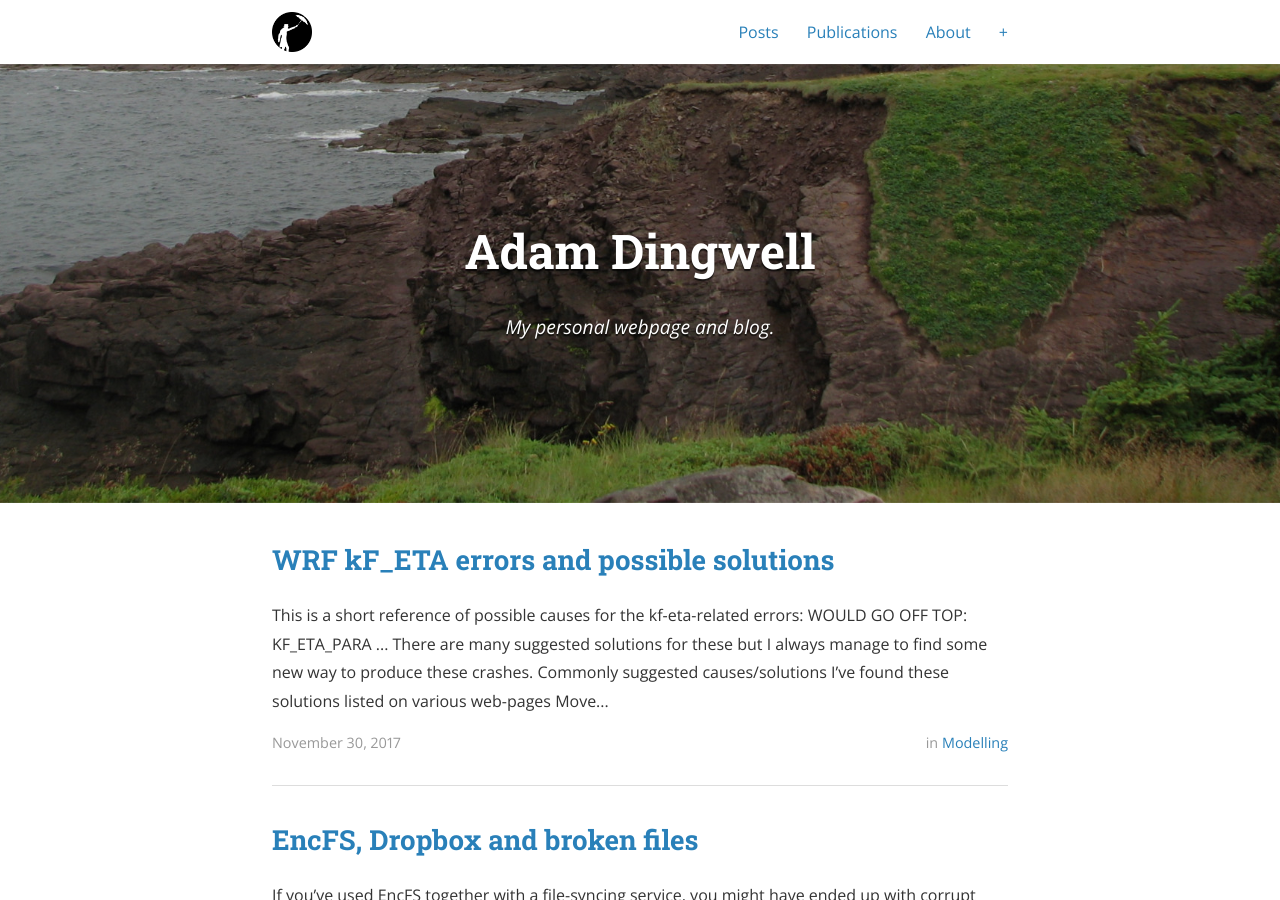
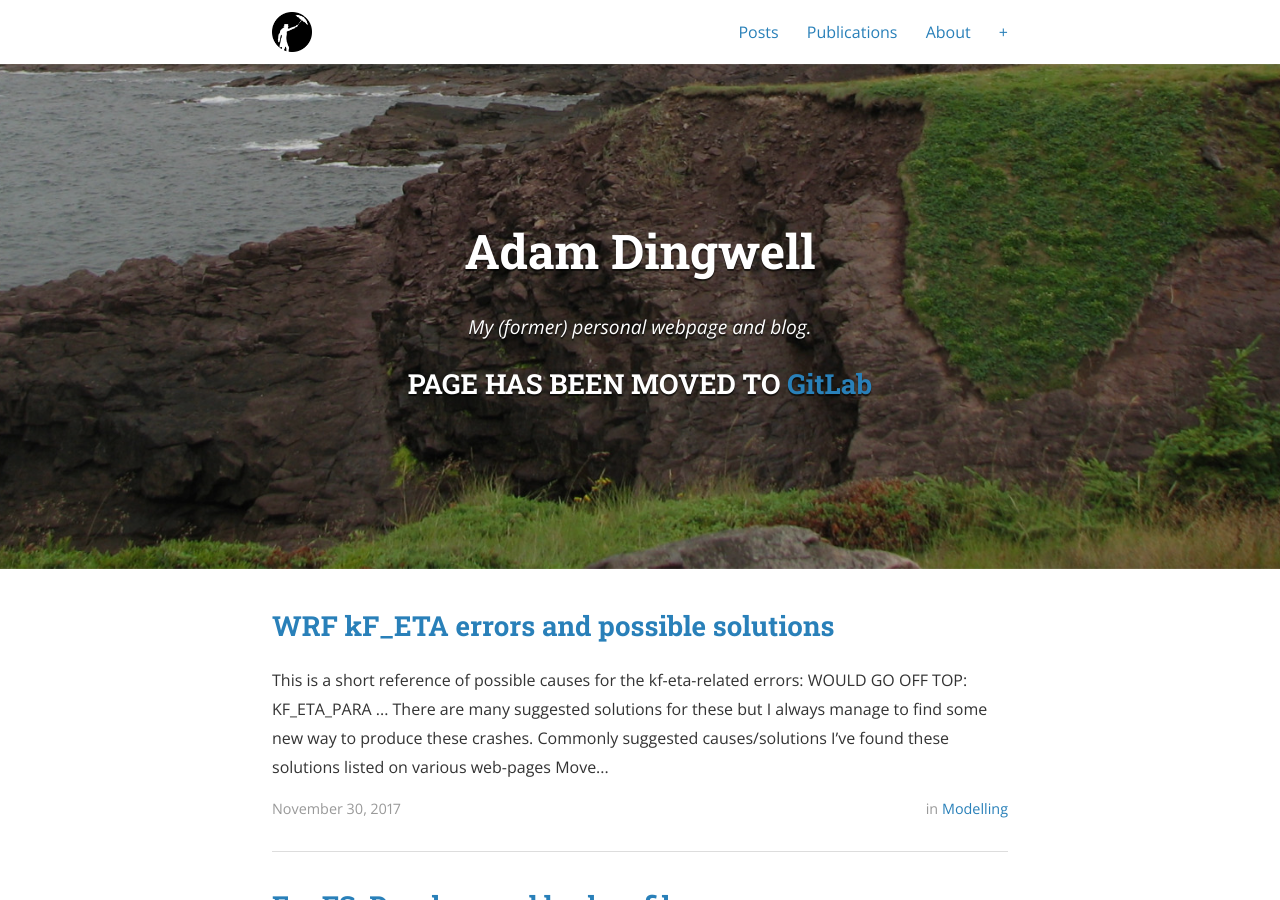
Before and after one commit to dingwell/dingwell.github.io, a Jekyll site: the page built from index.html, in a window 1280 px wide and 900 px high. Built offline with Jekyll 4.4.1, drawn with Linux system fonts in a browser that asks for light colours; nearby versions of some CDN libraries; the list of posts is cut into pages by our own code; a style sheet for code colours, icons or effects is not loaded.

Commit message:
Site moved message

```diff
--- a/_config.yml
+++ b/_config.yml
@@ -9,7 +9,7 @@
 
 # Site settings
 title: Adam Dingwell
-subtitle: "My personal webpage and blog."
+subtitle: "My (former) personal webpage and blog."
 email: publicadam2011@gmail.com
 name: Adam Dingwell
 description: >
--- a/index.html
+++ b/index.html
@@ -8,6 +8,7 @@
     <header class="site-header">
       <h1 class="title">{{ site.title }}</h1>
       {% if site.subtitle %}<p class="subtitle">{{ site.subtitle }}</p>{% endif %}
+      <h2> PAGE HAS BEEN MOVED TO <a href="dingwell.gitlab.io">GitLab</a> </h2>
     </header>
   </div>
 </div>
```
